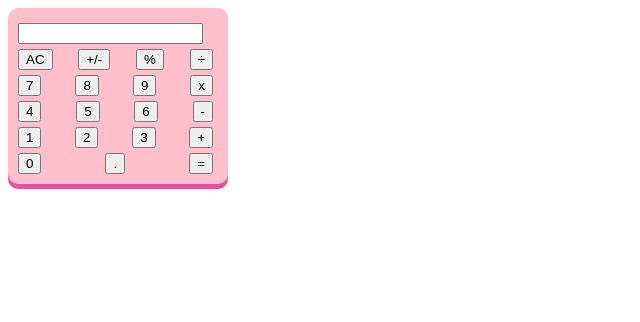
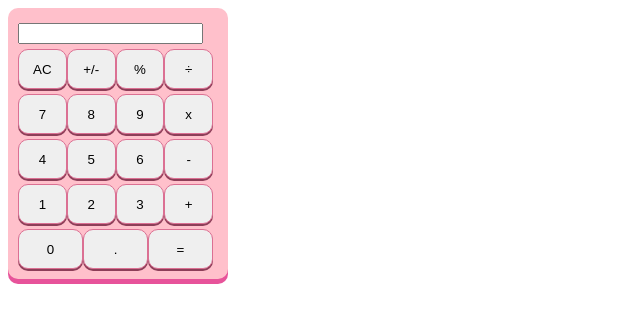
Before and after one commit to Michizan18/Calculadora, a plain HTML site: page index.html in a window 1280 px wide. Shown: the whole page, without its empty margins (0-640 px from the left). Drawn offline with Linux system fonts and the light colour scheme.

Commit message:
Se agregaron los estilos básicos a los botones

```diff
--- a/styles.css
+++ b/styles.css
@@ -12,3 +12,11 @@
     justify-content: space-between;
     margin: 5px 5px 0 0;
 }
+
+.row button {
+    flex: 1;
+    height: 40px;
+    border-radius: 10px;
+    border: 1px solid palevioletred;
+    box-shadow: 0 2px rgb(141, 62, 88);
+}
```
